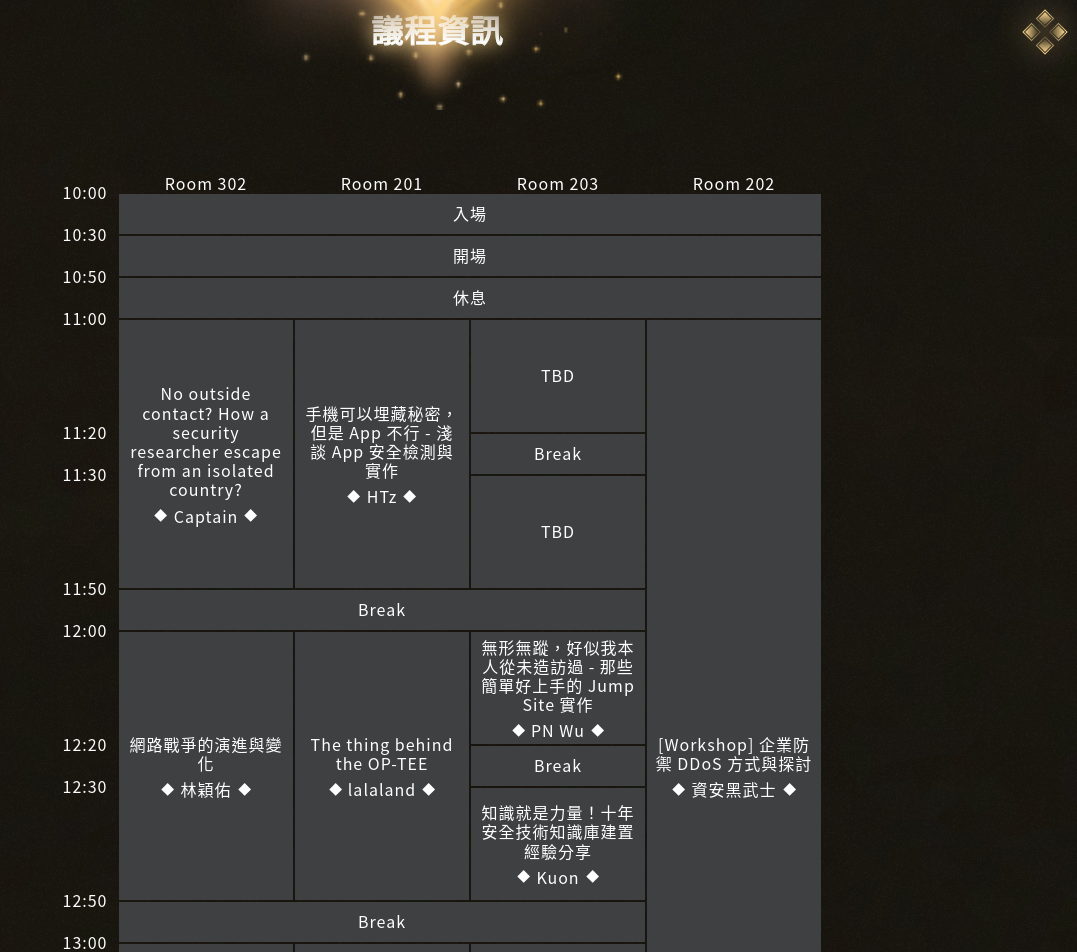
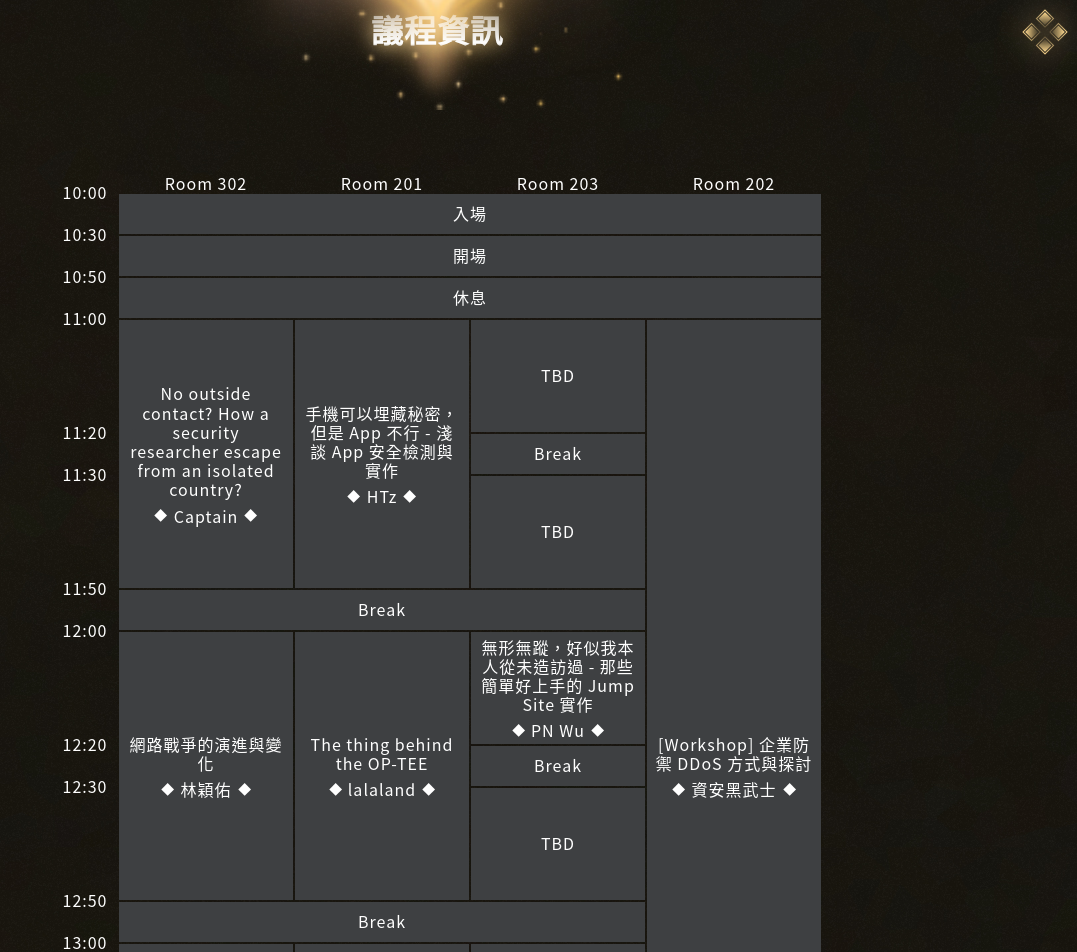
Before and after one commit to tdoh/tdoh.online, a Vue app: page /agenda in a window 1280 px wide. Shown: the top 952 px of the page, without its empty margins (203-1280 px from the left). Built offline with nearby package versions, Linux system fonts and the light colour scheme; a web font is replaced by a local one.

Commit message:
Layout: update agenda data

```diff
--- a/src/views/Agenda.vue
+++ b/src/views/Agenda.vue
@@ -307,12 +307,7 @@ export default {
             id: '3C'
           },
           {
-            name: '知識就是力量！十年安全技術知識庫建置經驗分享',
-            summary: ['年輕時一直有收集技術文件的習慣，大約從 10 年前左右工作開始，發現文件累積到一個數量級之後，對於技術知識的組織和歸納，產生了許多問題。', '像是，如何快速找到想要的資料？如何挖掘冷門但重要的技術方法？', '近 10 年經歷多次的知識管理方法升級，累積了將近 14 萬筆技術文件（對，就是只有 PDF 和 PowerPoint 文件），超過 160 GB，而且至少都經過一次的粗分類，完全沒分類過的就不算在內了。', '大巧不公，用了簡單的方法。拋個磚。'],
-            link: '',
-            image: 'speaker00.jpg',
-            speaker: 'Kuon',
-            bio: ['現任職於法泥系統', '關心各種「安全技術」，喜愛研究和解決問題，包含系統軟體、網路協定、網站應用、解密實務，所有想學習的一切，都圍繞著「安全技術」為中心。相信建立好的防守，比攻擊更困難。'],
+            name: 'TBD',
             time: '20',
             id: '4C'
           },
```
